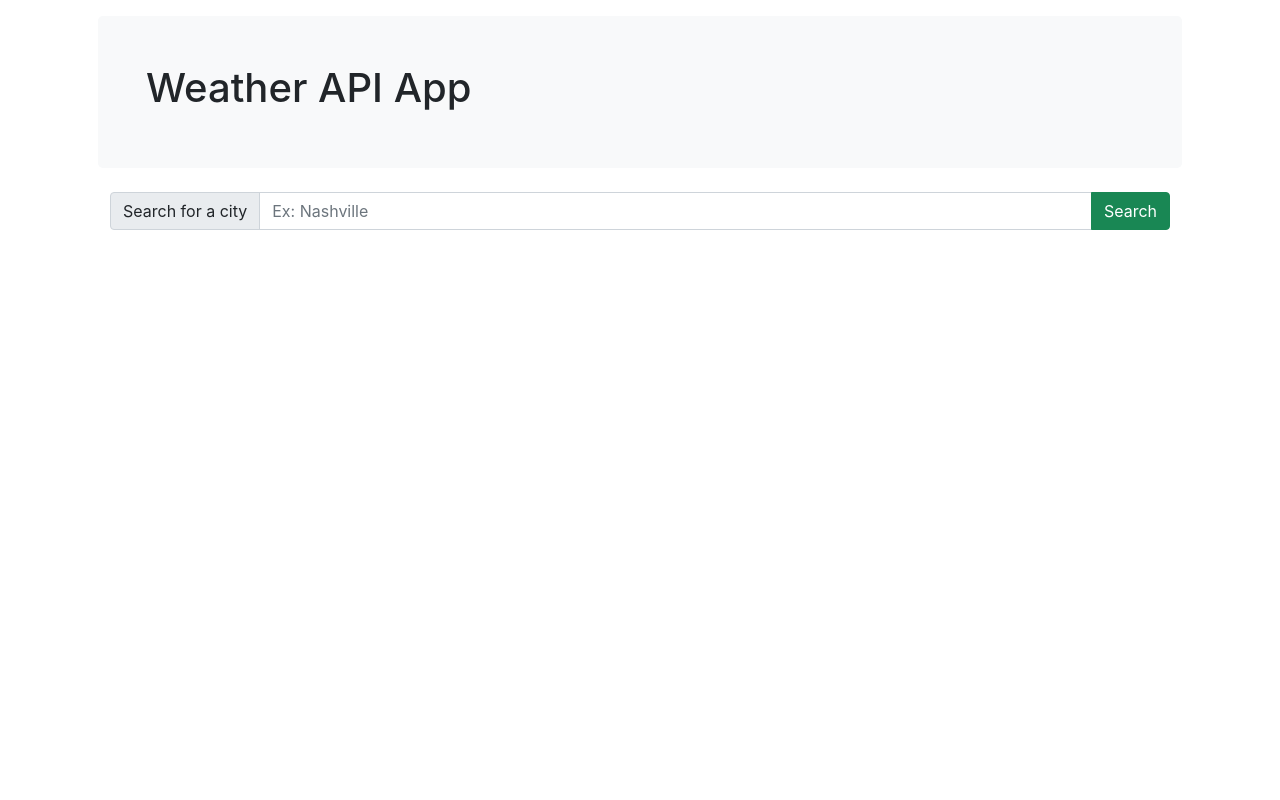
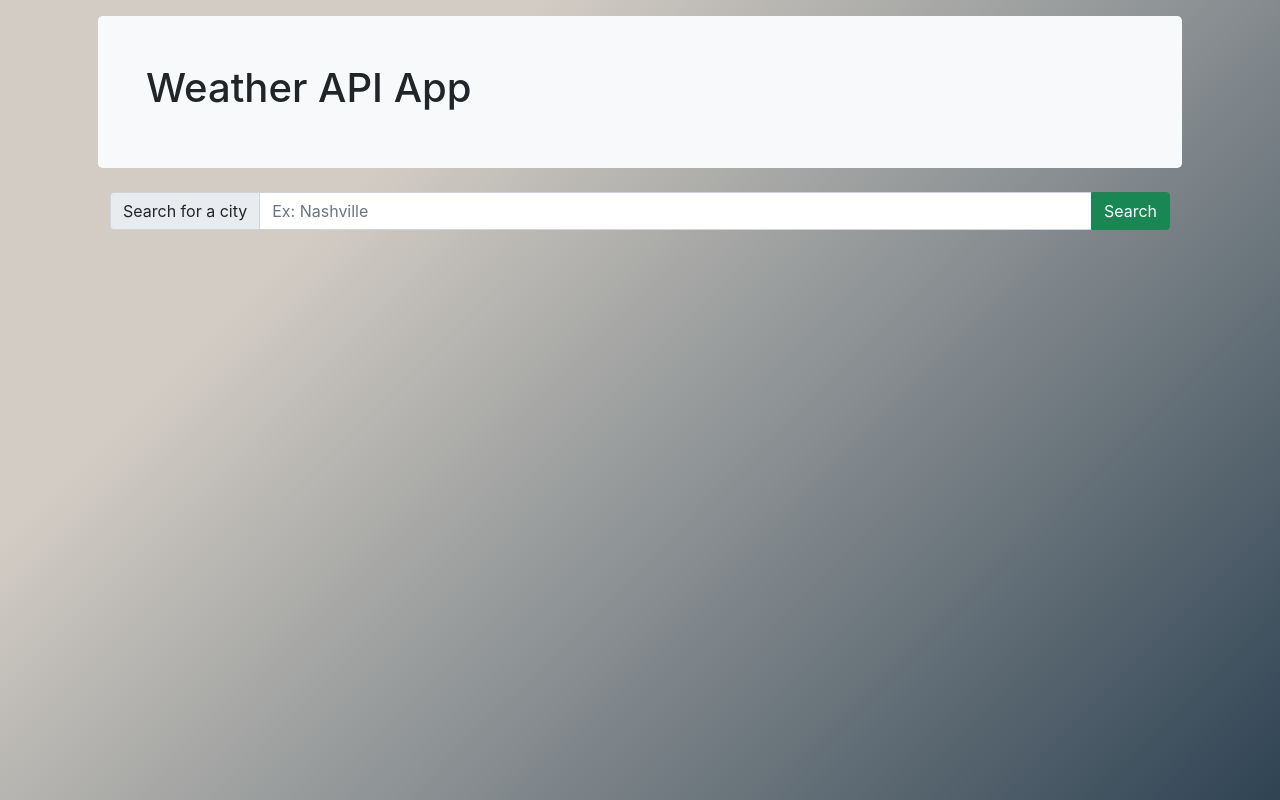
Before and after one commit to Gcriste/weather-app, a React (Create React App) app: page / in a window 1280 px wide. Built offline with nearby package versions, Linux system fonts and the light colour scheme.

Commit message:
styling issues

```diff
--- a/public/index.html
+++ b/public/index.html
@@ -2,7 +2,7 @@
 <html lang="en">
   <head>
     <meta charset="utf-8" />
-    <link rel="icon" href="%PUBLIC_URL%/favicon.ico" />
+    <link rel="icon" href="./sun.png" />
     <meta name="viewport" content="width=device-width, initial-scale=1" />
     <meta name="theme-color" content="#000000" />
     <meta
--- a/src/App.css
+++ b/src/App.css
@@ -52,6 +52,10 @@
 
 .bottom-padding {
 	padding-bottom: 5px;
+}
+
+.five-day-img {
+	text-align: center;
 }
 
 @media screen and (max-width: 539px) {
--- a/src/Components/Component.css
+++ b/src/Components/Component.css
@@ -4,4 +4,6 @@
 
 .list-card-container {
 	padding-bottom: 10px;
+	display: flex;
+	justify-content: space-evenly;
 }
--- a/src/Components/FiveDays.js
+++ b/src/Components/FiveDays.js
@@ -25,22 +25,26 @@ const List = ({ weatherData }) => {
 		<>
 			<Container>
 				<Row>
+					<Col sm={12}>
+						<Card>
+							<Card.Body>
 								<h2>Next 5 Days</h2>
+								<hr></hr>
 								{/* <Swiper navigation={true} className='mySwiper'> */}
 								{fiveDays.map((item) => (
 									// <SwiperSlide>
-						<Col className='list-card-container' key={item.dt} sm={4}>
+
 									<Card>
 										<Card.Body>
 											<Card.Title>
-										{format(new Date(fromUnixTime(item.dt).toString()), 'MMMM dd, yyyy')}
+												{format(new Date(fromUnixTime(item.dt).toString()), 'EEEE, MMMM dd')}
 											</Card.Title>
 											<Card.Subtitle className='mb-2 text-muted'>
 												{item.weather[0].description}
 											</Card.Subtitle>
 											<Card.Text>Average temp: {Math.round(item.temp.day)} &#8457;</Card.Text>
 											<Card.Text>Wind speed: {item.wind_speed} mph</Card.Text>
-									<Card.Text>
+											<Card.Text className='five-day-img'>
 												<img
 													alt={item.weather[0].icon}
 													src={`http://openweathermap.org/img/wn/${item.weather[0].icon}@2x.png`}
@@ -48,10 +52,13 @@ const List = ({ weatherData }) => {
 											</Card.Text>
 										</Card.Body>
 									</Card>
-						</Col>
+
 									// </SwiperSlide>
 								))}
 								{/* </Swiper> */}
+							</Card.Body>
+						</Card>
+					</Col>
 				</Row>
 			</Container>
 		</>
--- a/src/index.css
+++ b/src/index.css
@@ -4,6 +4,14 @@ body {
 		'Droid Sans', 'Helvetica Neue', sans-serif;
 	-webkit-font-smoothing: antialiased;
 	-moz-osx-font-smoothing: grayscale;
+	background-color: #2f4353;
+	background-image: linear-gradient(315deg, #2f4353 0%, #d2ccc4 74%);
+
+	/* Create the parallax scrolling effect */
+	background-attachment: fixed;
+	background-position: center;
+	background-repeat: no-repeat;
+	background-size: cover;
 }
 
 code {
```
Also changed, not shown: public/sun.jpeg (added), public/sun.png (added). Lines whose indentation alone changed are shown as unchanged.
